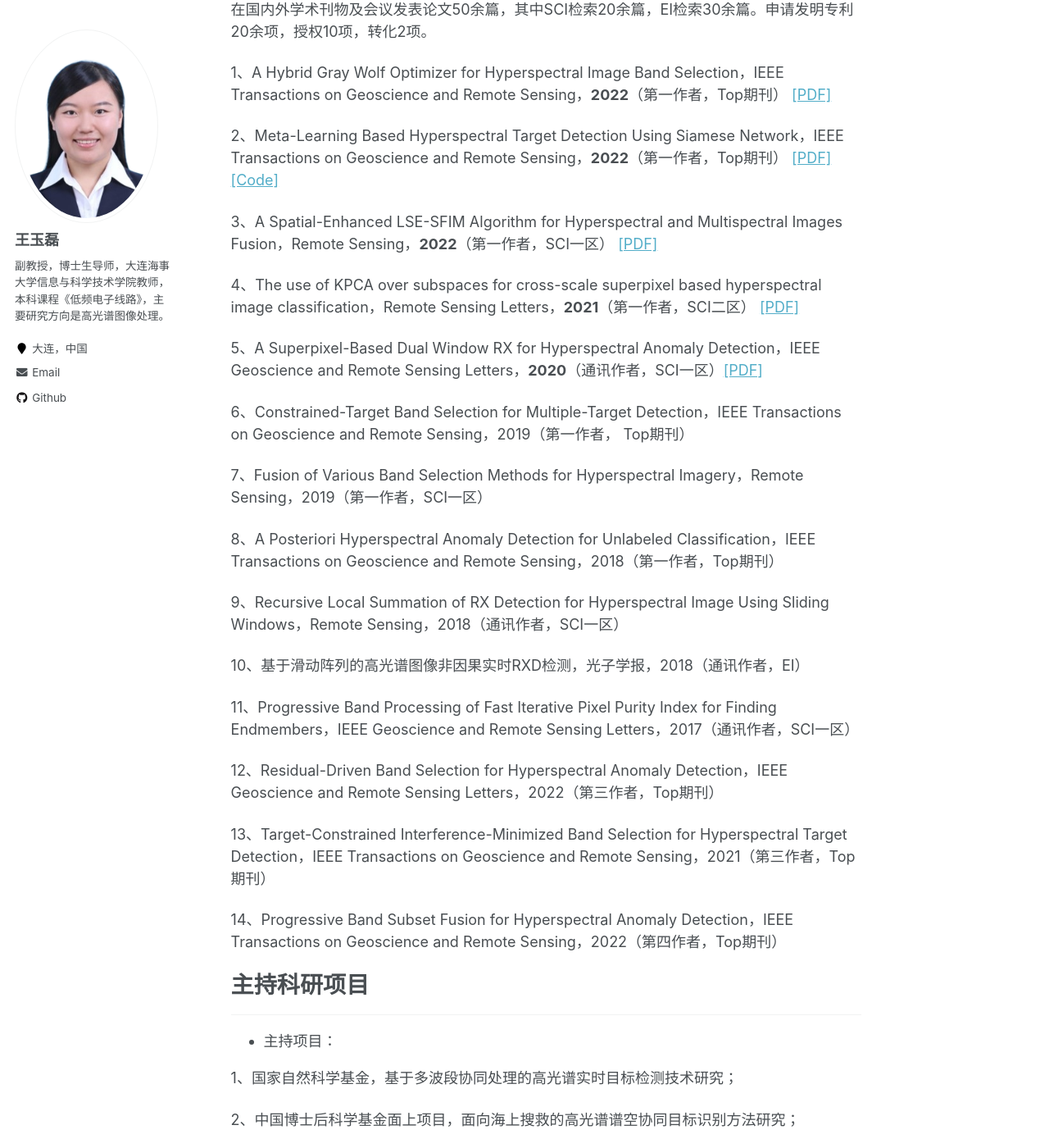
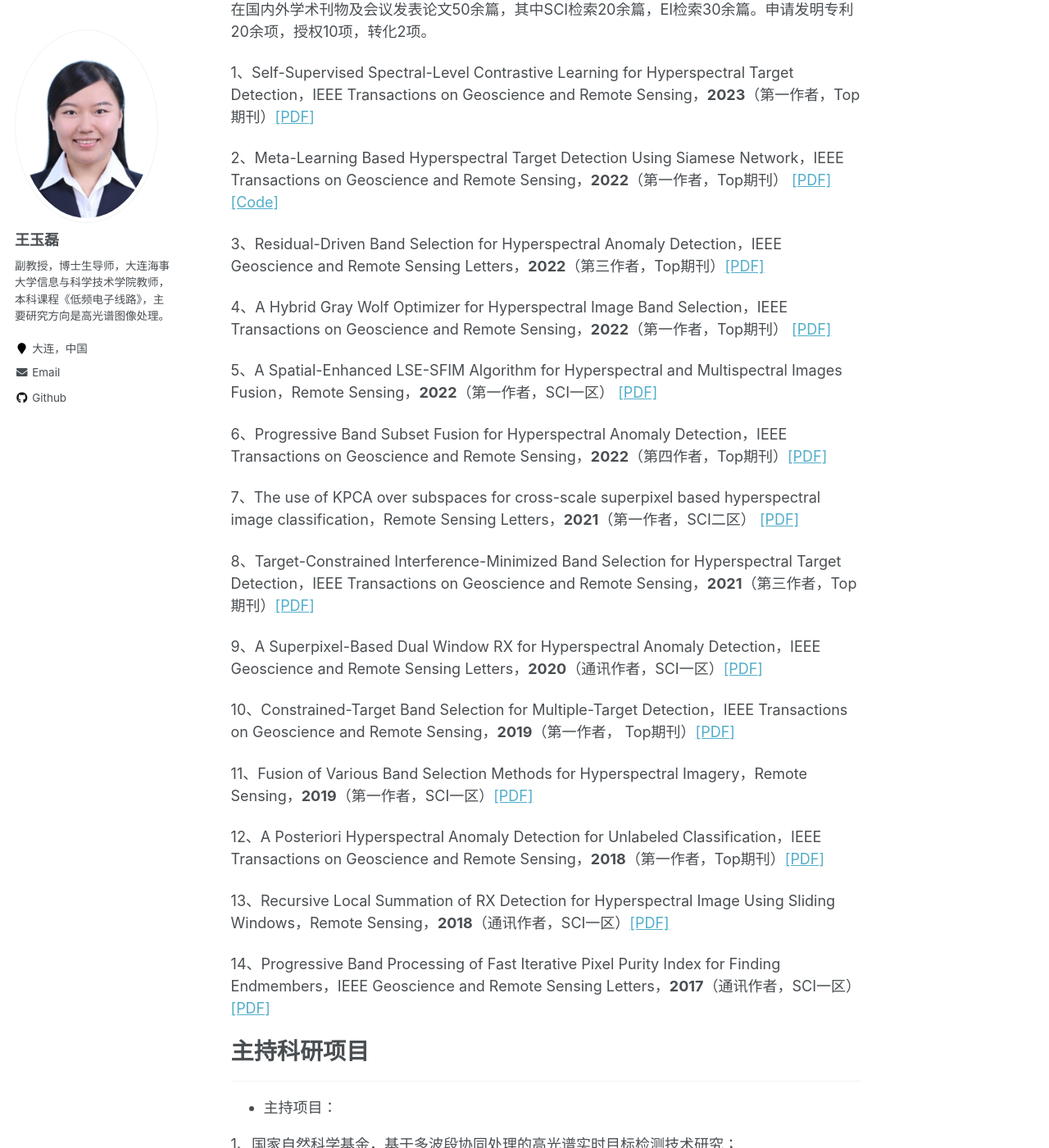
Before and after one commit to YuleiWang1/YuleiWang1.github.io, a Jekyll site: the page built from _pages/about.md, in a window 1280 px wide and 1400 px high, scrolled down 766 px. Shown: the whole window at 82% size. Built offline with Jekyll 4.4.1, drawn with Linux system fonts in a browser that asks for light colours.

Commit message:
upload abot.md

```diff
--- a/_pages/about.md
+++ b/_pages/about.md
@@ -24,33 +24,33 @@ redirect_from:
 
 在国内外学术刊物及会议发表论文50余篇，其中SCI检索20余篇，EI检索30余篇。申请发明专利20余项，授权10项，转化2项。
 
-1、A Hybrid Gray Wolf Optimizer for Hyperspectral Image Band Selection，IEEE Transactions on Geoscience and Remote Sensing，**2022**（第一作者，Top期刊） [[PDF]](../files/A_Hybrid_Gray_Wolf_Optimizer_for_Hyperspectral_Image_Band_Selection.pdf)
+1、Self-Supervised Spectral-Level Contrastive Learning for Hyperspectral Target Detection，IEEE Transactions on Geoscience and Remote Sensing，**2023**（第一作者，Top期刊）[[PDF]](../files/Self-Supervised_Spectral-Level_Contrastive_Learning_for_Hyperspectral_Target_Detection.pdf)
 
 2、Meta-Learning Based Hyperspectral Target Detection Using Siamese Network，IEEE Transactions on Geoscience and Remote Sensing，**2022**（第一作者，Top期刊） [[PDF]](../files/Meta-Learning_Based_Hyperspectral_Target_Detection_Using_Siamese_Network.pdf) [[Code]](https://github.com/YuleiWang1/MLSN)
 
-3、A Spatial-Enhanced LSE-SFIM Algorithm for Hyperspectral and Multispectral Images Fusion，Remote Sensing，**2022**（第一作者，SCI一区） [[PDF]](../files/A Spatial-Enhanced LSE-SFIM Algorithm for Hyperspectral and Multispectral Images Fusion.pdf)
+3、Residual-Driven Band Selection for Hyperspectral Anomaly Detection，IEEE Geoscience and Remote Sensing Letters，**2022**（第三作者，Top期刊）[[PDF]](../files/Recursive Local Summation of RX Detection for Hyperspectral Image Using Sliding Windows.pdf)
 
-4、The use of KPCA over subspaces for cross-scale superpixel based hyperspectral image classification，Remote Sensing Letters，**2021**（第一作者，SCI二区） [[PDF]](../files/The use of KPCA over subspaces for cross-scale superpixel based hyperspectral image classification.pdf)
+4、A Hybrid Gray Wolf Optimizer for Hyperspectral Image Band Selection，IEEE Transactions on Geoscience and Remote Sensing，**2022**（第一作者，Top期刊） [[PDF]](../files/A_Hybrid_Gray_Wolf_Optimizer_for_Hyperspectral_Image_Band_Selection.pdf)
 
-5、A Superpixel-Based Dual Window RX for Hyperspectral Anomaly Detection，IEEE Geoscience and Remote Sensing Letters，**2020**（通讯作者，SCI一区）[[PDF]](../files/A_Superpixel-Based_Dual_Window_RX_for_Hyperspectral_Anomaly_Detection.pdf)
+5、A Spatial-Enhanced LSE-SFIM Algorithm for Hyperspectral and Multispectral Images Fusion，Remote Sensing，**2022**（第一作者，SCI一区） [[PDF]](../files/A Spatial-Enhanced LSE-SFIM Algorithm for Hyperspectral and Multispectral Images Fusion.pdf)
 
-6、Constrained-Target Band Selection for Multiple-Target Detection，IEEE Transactions on Geoscience and Remote Sensing，2019（第一作者， Top期刊）
+6、Progressive Band Subset Fusion for Hyperspectral Anomaly Detection，IEEE Transactions on Geoscience and Remote Sensing，**2022**（第四作者，Top期刊）[[PDF]](../files/Progressive_Band_Subset_Fusion_for_Hyperspectral_Anomaly_Detection.pdf)
 
-7、Fusion of Various Band Selection Methods for Hyperspectral Imagery，Remote Sensing，2019（第一作者，SCI一区）
+7、The use of KPCA over subspaces for cross-scale superpixel based hyperspectral image classification，Remote Sensing Letters，**2021**（第一作者，SCI二区） [[PDF]](../files/The use of KPCA over subspaces for cross-scale superpixel based hyperspectral image classification.pdf)
 
-8、A Posteriori Hyperspectral Anomaly Detection for Unlabeled Classification，IEEE Transactions on Geoscience and Remote Sensing，2018（第一作者，Top期刊）
+8、Target-Constrained Interference-Minimized Band Selection for Hyperspectral Target Detection，IEEE Transactions on Geoscience and Remote Sensing，**2021**（第三作者，Top期刊）[[PDF]](../files/Target-Constrained_Interference-Minimized_Band_Selection_for_Hyperspectral_Target_Detection.pdf)
 
-9、Recursive Local Summation of RX Detection for Hyperspectral Image Using Sliding Windows，Remote Sensing，2018（通讯作者，SCI一区）
+9、A Superpixel-Based Dual Window RX for Hyperspectral Anomaly Detection，IEEE Geoscience and Remote Sensing Letters，**2020**（通讯作者，SCI一区）[[PDF]](../files/A_Superpixel-Based_Dual_Window_RX_for_Hyperspectral_Anomaly_Detection.pdf)
 
-10、基于滑动阵列的高光谱图像非因果实时RXD检测，光子学报，2018（通讯作者，EI）
+10、Constrained-Target Band Selection for Multiple-Target Detection，IEEE Transactions on Geoscience and Remote Sensing，**2019**（第一作者， Top期刊）[[PDF]](../files/Constrained-Target Band Selection for Multiple-Target Detection.pdf)
 
-11、Progressive Band Processing of Fast Iterative Pixel Purity Index for Finding Endmembers，IEEE Geoscience and Remote Sensing Letters，2017（通讯作者，SCI一区）
+11、Fusion of Various Band Selection Methods for Hyperspectral Imagery，Remote Sensing，**2019**（第一作者，SCI一区）[[PDF]](../files/Fusion of Various Band Selection Methods for Hyperspectral Imagery.pdf)
 
-12、Residual-Driven Band Selection for Hyperspectral Anomaly Detection，IEEE Geoscience and Remote Sensing Letters，2022（第三作者，Top期刊）
+12、A Posteriori Hyperspectral Anomaly Detection for Unlabeled Classification，IEEE Transactions on Geoscience and Remote Sensing，**2018**（第一作者，Top期刊）[[PDF]](../files/A_Posteriori_Hyperspectral_Anomaly_Detection_for_Unlabeled_Classification.pdf)
 
-13、Target-Constrained Interference-Minimized Band Selection for Hyperspectral Target Detection，IEEE Transactions on Geoscience and Remote Sensing，2021（第三作者，Top期刊）
+13、Recursive Local Summation of RX Detection for Hyperspectral Image Using Sliding Windows，Remote Sensing，**2018**（通讯作者，SCI一区）[[PDF]](../files/Recursive Local Summation of RX Detection for Hyperspectral Image Using Sliding Windows.pdf)
 
-14、Progressive Band Subset Fusion for Hyperspectral Anomaly Detection，IEEE Transactions on Geoscience and Remote Sensing，2022（第四作者，Top期刊）
+14、Progressive Band Processing of Fast Iterative Pixel Purity Index for Finding Endmembers，IEEE Geoscience and Remote Sensing Letters，**2017**（通讯作者，SCI一区）[[PDF]](../files/Progressive_Band_Processing_of_Fast_Iterative_Pixel_Purity_Index_for_Finding_Endmembers.pdf)
 
 
 主持科研项目
```
